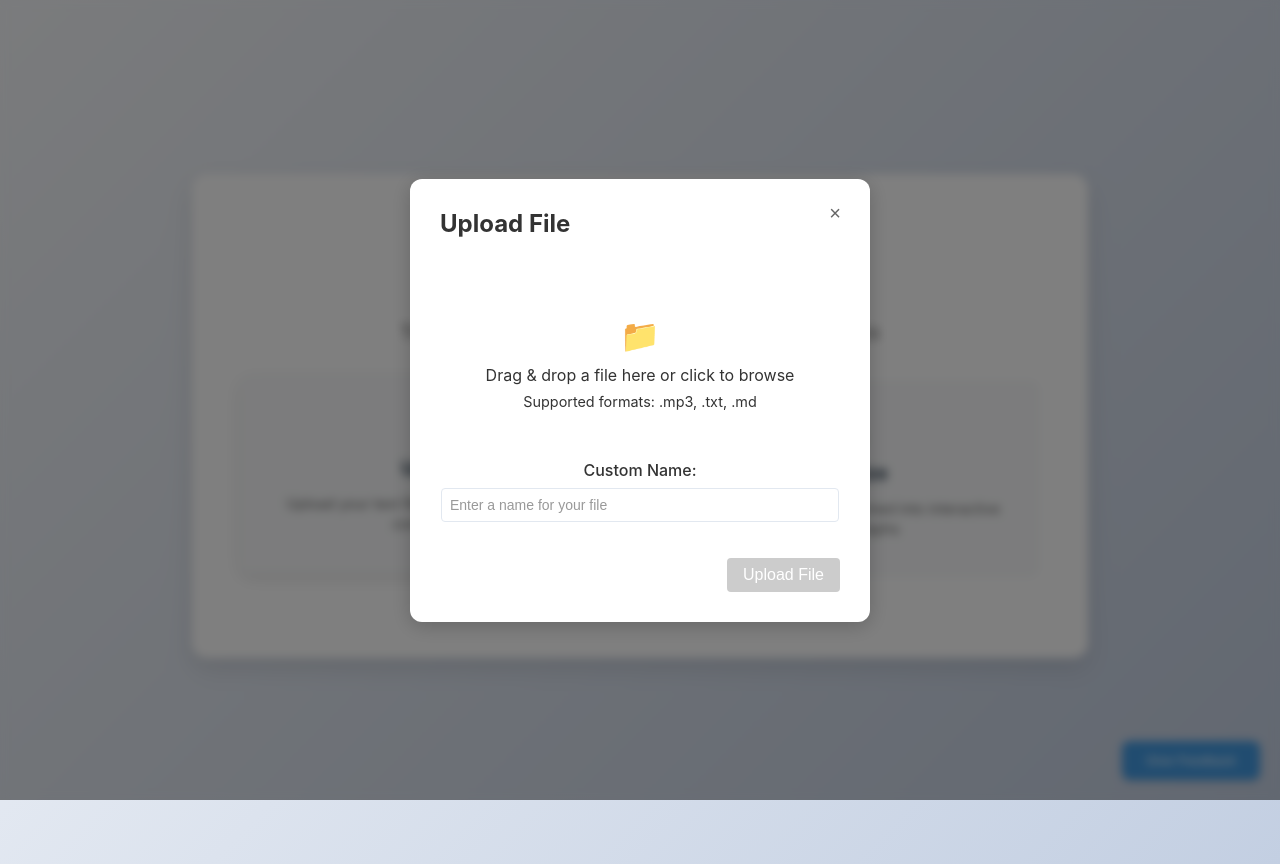
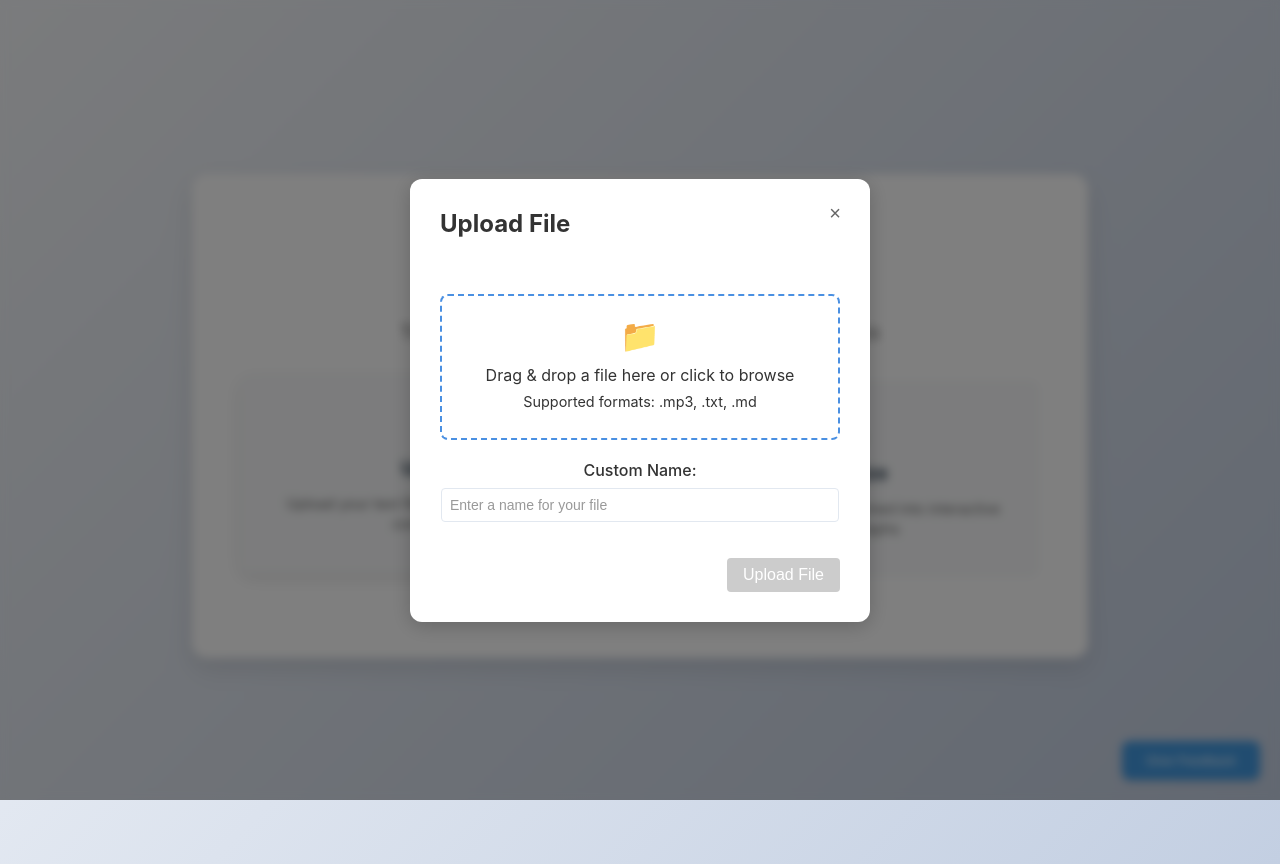
Before and after one commit to wmmaguire/mind-map, a React (Create React App) app in the folder client/: page / in a window 1280 px wide. Both pictures are taken after a click on the button 434 px from the left and 478 px from the top of the page. Built offline with nearby package versions, Linux system fonts and the light colour scheme.

Commit message:
fix file upload button.

```diff
--- a/client/src/components/FileUpload.css
+++ b/client/src/components/FileUpload.css
@@ -1,12 +1,13 @@
 .upload-area {
-    border: 2px dashed rgba(255, 255, 255, 0.2);
+    border: 2px dashed #4a90e2;
     border-radius: 8px;
     padding: 20px;
     text-align: center;
     position: relative;
     margin-bottom: 20px;
     transition: all 0.3s ease;
-    background: rgba(255, 255, 255, 0.05);
+    background: white;
+    cursor: pointer;
   }
 
   .upload-area.dragging {
@@ -16,6 +17,7 @@
 
   .upload-prompt {
     color: #333;
+    pointer-events: none;
   }
 
   .upload-icon {
@@ -185,10 +187,6 @@
     color: #333;
   }
 
-  .file-input {
-    display: none;
-  }
-
   .upload-button {
     background-color: #4a90e2;
     color: white;
```
